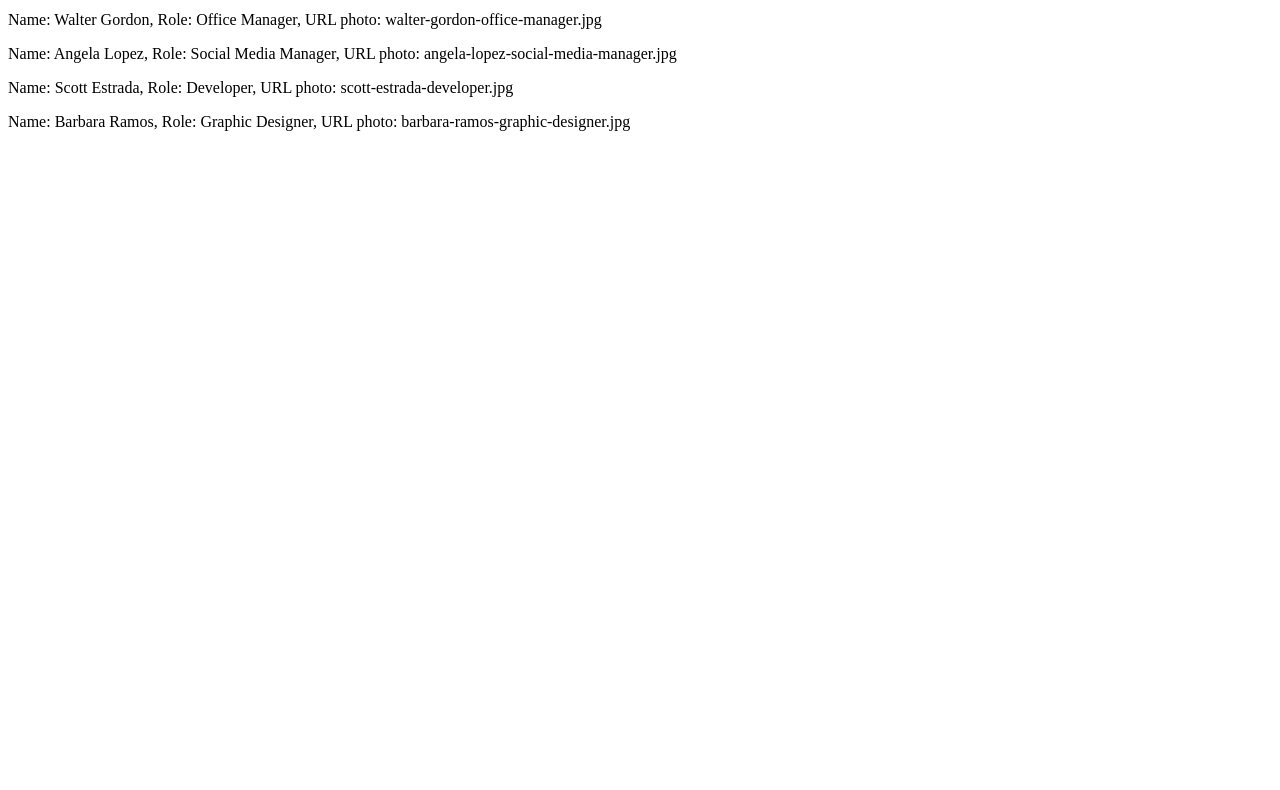
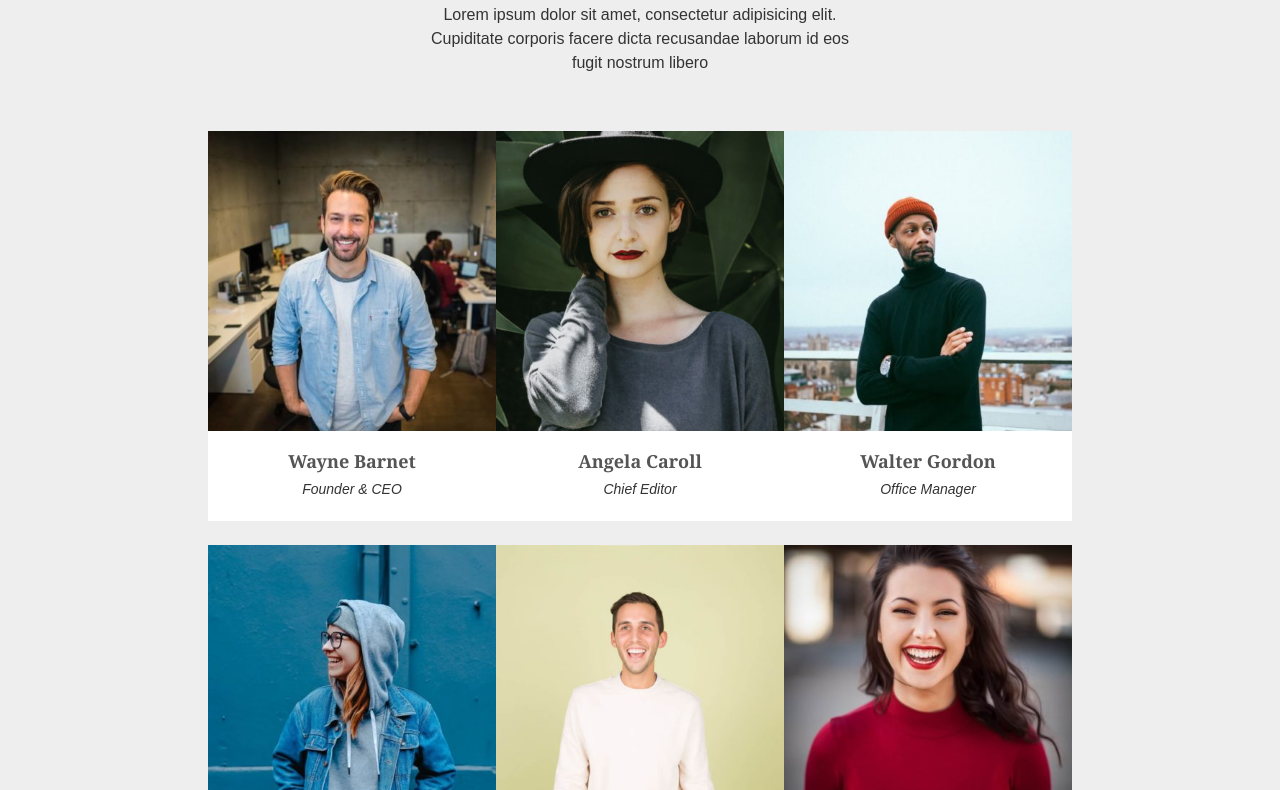
Before and after one commit to clmb00/js-our-team, a plain HTML site: page index.html in a window 1280 px wide. Shown: the part 73-863 px from the top of the page. Before the commit the page ends 800 px from the top, so only its background shows below. Drawn offline with nearby package versions, Linux system fonts and the light colour scheme.

Commit message:
[add] milestone 3

```diff
--- a/css/style.css
+++ b/css/style.css
@@ -0,0 +1,31 @@
+body{
+  font-family: Arial, Helvetica, sans-serif;
+  font-family: ;
+  color: #333333;
+  background-color: #eeeeee;
+}
+
+.card{
+  cursor: pointer;
+  background-color: white;
+  min-width: 280px;
+  max-width: 320px;
+  height: 390px;
+}
+
+.card .img-container{
+  height: 300px;
+  overflow: hidden;
+}
+
+.card img{
+  transition: all 1s ease;
+}
+
+.card img:hover{
+  transform: scale(1.05);
+}
+
+h2{
+  color: #555555;
+}
--- a/index.html
+++ b/index.html
@@ -3,10 +3,22 @@
 <head>
   <meta charset="UTF-8">
   <meta name="viewport" content="width=device-width, initial-scale=1.0">
+  <link rel="stylesheet" href="./css/style.css">
+  <script src="https://cdn.tailwindcss.com"></script>
   <title>Our Team</title>
 </head>
 <body>
 
+  <header class="text-center w-1/3 mx-auto mt-8">
+    <h1 class="font-bold text-xl">OUR TEAM</h1>
+    <p class="py-4">Lorem ipsum dolor sit amet, consectetur adipisicing elit. Cupiditate corporis facere dicta recusandae laborum id eos fugit nostrum libero</p>
+  </header>
+
+  <div class="w-[80%] mx-auto py-10 px-20">
+    <div class="grid grid-cols-2 xl:grid-cols-3 gap-y-6 text-center">
+    </div>
+  </div>
+
   <script src="./js/script.js"></script>
 </body>
 </html>
--- a/js/script.js
+++ b/js/script.js
@@ -2,7 +2,7 @@ const teamMembers = [
   {
     name: 'Wayne Barnet',
     role: 'Founder & CEO',
-    photo: 'wayne-bernett-founder-ceo.jpg'
+    photo: 'wayne-barnett-founder-ceo.jpg'
   }, {
     name: 'Angela Caroll',
     role: 'Chief Editor',
@@ -25,9 +25,19 @@ const teamMembers = [
     photo: 'barbara-ramos-graphic-designer.jpg'
   }
 ];
+const grid = document.querySelector('.grid');
 
 for(let teamMember of teamMembers){
-  let parag = document.createElement('p');
-  parag.innerText = `Name: ${teamMember.name}, Role: ${teamMember.role}, URL photo: ${teamMember.photo}`;
-  document.querySelector('body').append(parag);
+  const template = `
+  <div class="card w-full text-center">
+    <div class="img-container">
+      <img src="./img/${teamMember.photo}" alt="">
+    </div>
+    <div class="text-container">
+      <h2 class="mt-4 font-semibold text-lg font-serif">${teamMember.name}</h2>
+      <p class="text-sm mt-1 mb-4 italic">${teamMember.role}</p>
+    </div>
+  </div>
+  `;
+  grid.innerHTML += template;
 }
```
